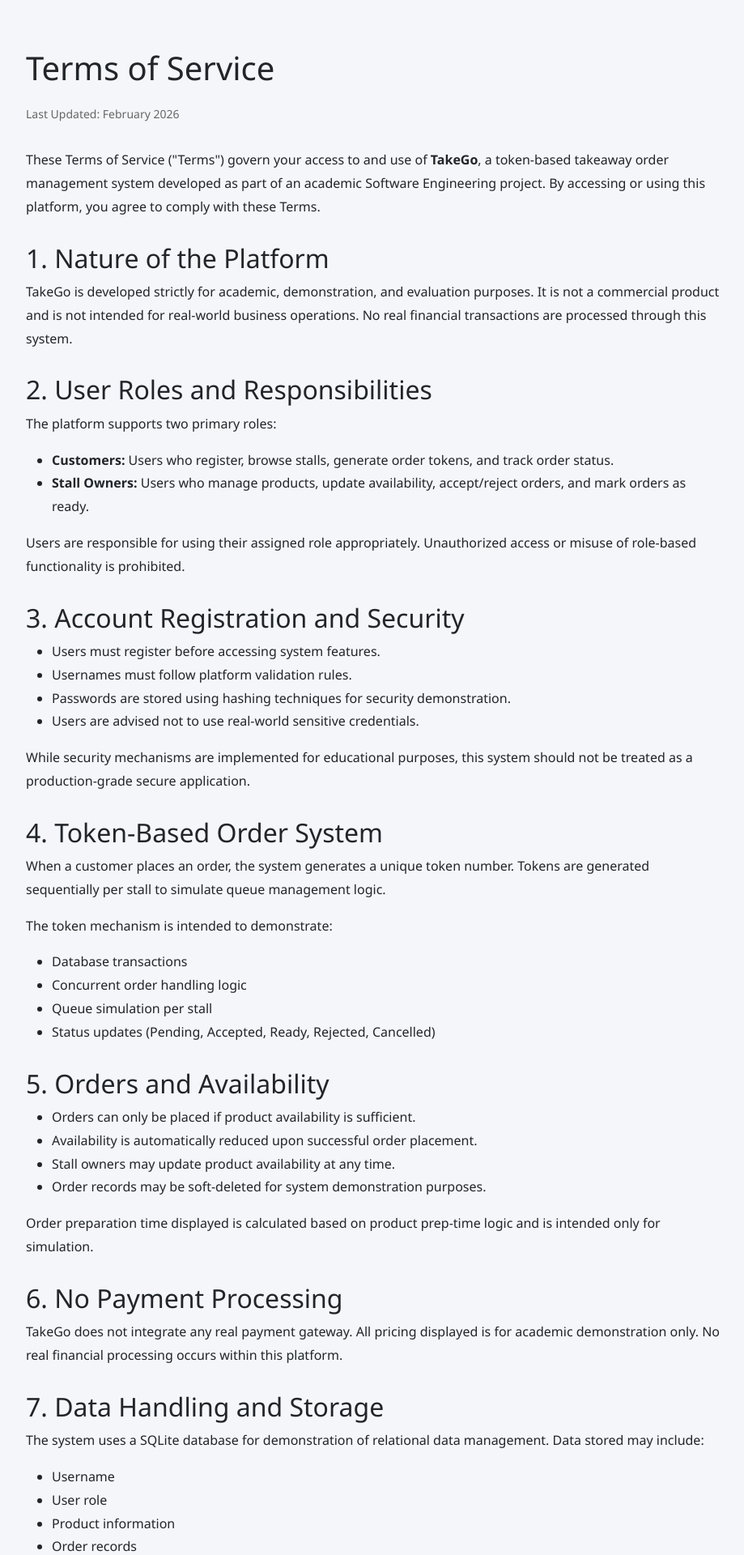
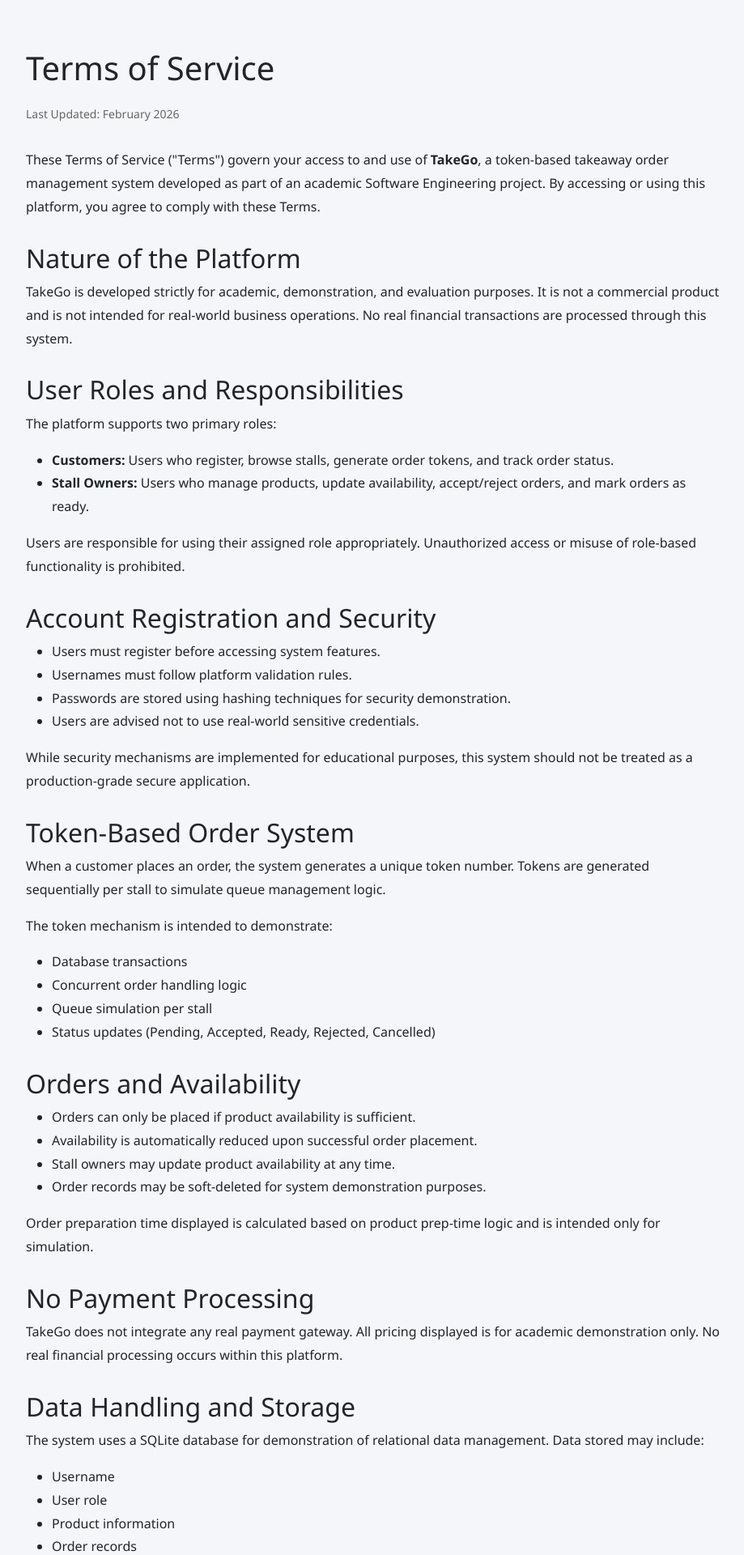
Before and after one commit to rehan0solkar/takego, a Flask app: page /terms_content in a window 1280 px wide. Shown: the top 1920 px of the page at 81% size, without its empty margins (178-1097 px from the left). Run offline with Flask 3, Linux system fonts and the light colour scheme.

Commit message:
privacy and terms update

```diff
--- a/templates/terms_content.html
+++ b/templates/terms_content.html
@@ -20,14 +20,14 @@
         By accessing or using this platform, you agree to comply with these Terms.
     </p>
 
-    <h2>1. Nature of the Platform</h2>
+    <h2>Nature of the Platform</h2>
     <p>
         TakeGo is developed strictly for academic, demonstration, and evaluation purposes.
         It is not a commercial product and is not intended for real-world business operations.
         No real financial transactions are processed through this system.
     </p>
 
-    <h2>2. User Roles and Responsibilities</h2>
+    <h2>User Roles and Responsibilities</h2>
     <p>The platform supports two primary roles:</p>
     <ul>
         <li>
@@ -45,7 +45,7 @@
         Unauthorized access or misuse of role-based functionality is prohibited.
     </p>
 
-    <h2>3. Account Registration and Security</h2>
+    <h2>Account Registration and Security</h2>
     <ul>
         <li>Users must register before accessing system features.</li>
         <li>Usernames must follow platform validation rules.</li>
@@ -58,7 +58,7 @@
         this system should not be treated as a production-grade secure application.
     </p>
 
-    <h2>4. Token-Based Order System</h2>
+    <h2>Token-Based Order System</h2>
     <p>
         When a customer places an order, the system generates a unique token number.
         Tokens are generated sequentially per stall to simulate queue management logic.
@@ -74,7 +74,7 @@
         <li>Status updates (Pending, Accepted, Ready, Rejected, Cancelled)</li>
     </ul>
 
-    <h2>5. Orders and Availability</h2>
+    <h2>Orders and Availability</h2>
     <ul>
         <li>Orders can only be placed if product availability is sufficient.</li>
         <li>Availability is automatically reduced upon successful order placement.</li>
@@ -87,14 +87,14 @@
         and is intended only for simulation.
     </p>
 
-    <h2>6. No Payment Processing</h2>
+    <h2>No Payment Processing</h2>
     <p>
         TakeGo does not integrate any real payment gateway.
         All pricing displayed is for academic demonstration only.
         No real financial processing occurs within this platform.
     </p>
 
-    <h2>7. Data Handling and Storage</h2>
+    <h2>Data Handling and Storage</h2>
     <p>
         The system uses a SQLite database for demonstration of relational data management.
         Data stored may include:
@@ -112,14 +112,14 @@
         testing, or academic evaluation.
     </p>
 
-    <h2>8. System Availability</h2>
+    <h2>System Availability</h2>
     <p>
         As this is an academic project, uptime and availability are not guaranteed.
         The system may be temporarily unavailable during development, debugging,
         deployment, or testing phases.
     </p>
 
-    <h2>9. Limitations of Liability</h2>
+    <h2>Limitations of Liability</h2>
     <p>
         The developers of TakeGo are not liable for:
     </p>
@@ -134,19 +134,19 @@
         Use of this platform is entirely at the user's discretion for academic demonstration purposes.
     </p>
 
-    <h2>10. Modifications to the System</h2>
+    <h2>Modifications to the System</h2>
     <p>
         The system architecture, database structure, or features may be modified
         at any time as part of development or academic evaluation requirements.
     </p>
 
-    <h2>11. Termination of Access</h2>
+    <h2>Termination of Access</h2>
     <p>
         Access to the platform may be restricted or terminated if misuse,
         role abuse, or system manipulation is detected.
     </p>
 
-    <h2>12. Contact for Academic Queries</h2>
+    <h2>Contact for Academic Queries</h2>
     <p>
         For academic questions, evaluation clarification, or project-related discussion:
         <br><br>
```
Also changed, not shown: templates/privacy_content.html (+11 -11 lines).
